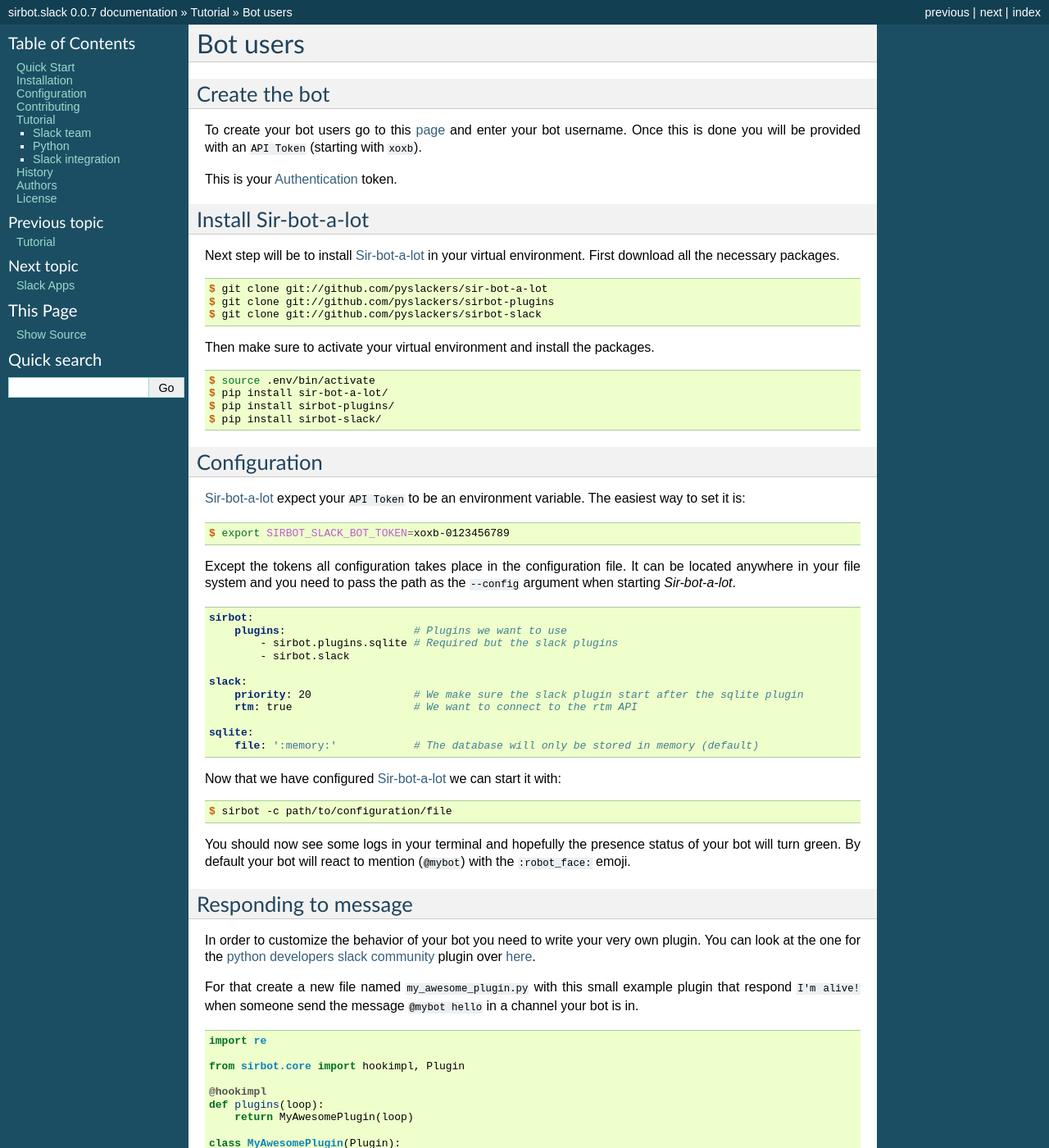
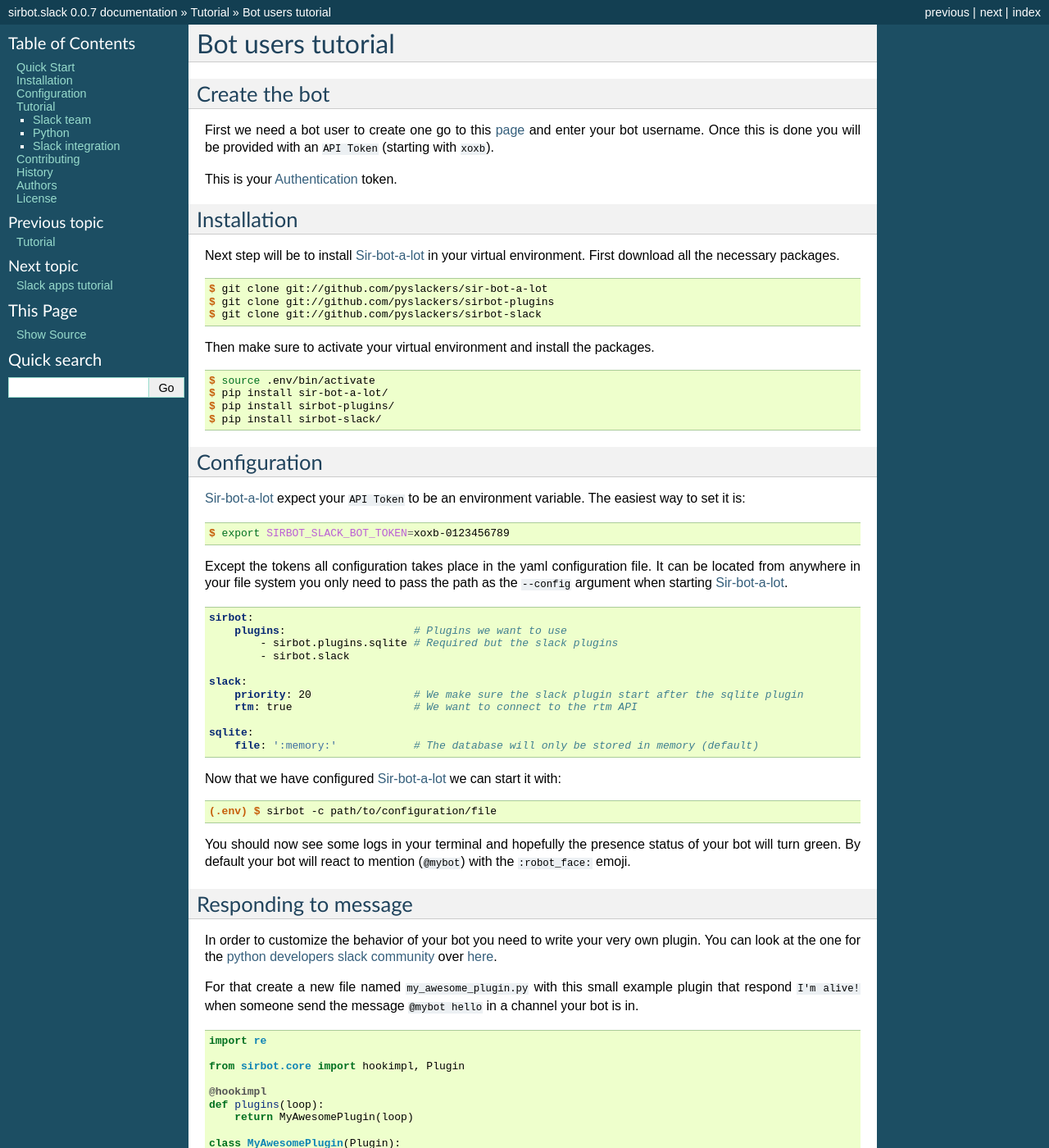
Before and after one commit to pyslackers/sirbot-slack, a Sphinx documentation site: the page built from docs/tutorial/bot.rst, in a window 1280 px wide and 1400 px high. Shown: the whole window at 82% size. Built offline with Sphinx 7.4.7, drawn with Linux system fonts in a browser that asks for light colours; some of the changed text lies outside the part shown.

Commit message:
Small doc improvments (#34)

```diff
--- a/docs/tutorial/app.rst
+++ b/docs/tutorial/app.rst
@@ -1,5 +1,5 @@
-==========
-Slack Apps
-==========
+===================
+Slack apps tutorial
+===================
 
 .. note:: Work in progress
--- a/docs/tutorial/bot.rst
+++ b/docs/tutorial/bot.rst
@@ -1,19 +1,20 @@
-=========
-Bot users
-=========
+==================
+Bot users tutorial
+==================
 
 Create the bot
 --------------
 
-To create your bot users go to this `page`_ and enter your bot username. Once this
-is done you will be provided with an ``API Token`` (starting with ``xoxb``).
+First we need a bot user to create one go to this `page`_ and enter your bot
+username. Once this is done you will be provided with an ``API Token``
+(starting with ``xoxb``).
 
 This is your :ref:`authentification` token.
 
 .. _page: ://my.slack.com/services/new/bot
 
-Install Sir-bot-a-lot
----------------------
+Installation
+------------
 
 Next step will be to install `Sir-bot-a-lot`_ in your virtual environment.
 First download all the necessary packages.
@@ -44,9 +45,9 @@
 
     $ export SIRBOT_SLACK_BOT_TOKEN=xoxb-0123456789
 
-Except the tokens all configuration takes place in the configuration file. It
-can be located anywhere in your file system and you need to pass the path as
-the ``--config`` argument when starting `Sir-bot-a-lot`.
+Except the tokens all configuration takes place in the yaml configuration file.
+It can be located from anywhere in your file system you only need to pass the
+path as the ``--config`` argument when starting `Sir-bot-a-lot`_.
 
 .. code-block:: yaml
 
@@ -67,7 +68,7 @@
 
 .. code-block:: console
 
-    $ sirbot -c path/to/configuration/file
+    (.env) $ sirbot -c path/to/configuration/file
 
 You should now see some logs in your terminal and hopefully the presence status
 of your bot will turn green. By default your bot will react to mention
@@ -78,7 +79,7 @@
 
 In order to customize the behavior of your bot you need to write your very own
 plugin. You can look at the one for the `python developers slack community`_
-plugin over `here`_.
+over `here`_.
 
 For that create a new file named ``my_awesome_plugin.py`` with this small
 example plugin that respond ``I'm alive!`` when someone send the message
```
Also changed, not shown: other parts of docs/tutorial/bot.rst (+11 -1 lines), docs/index.rst (+6 -1 lines), docs/tutorial/tutorial.rst (+7 -4 lines).
